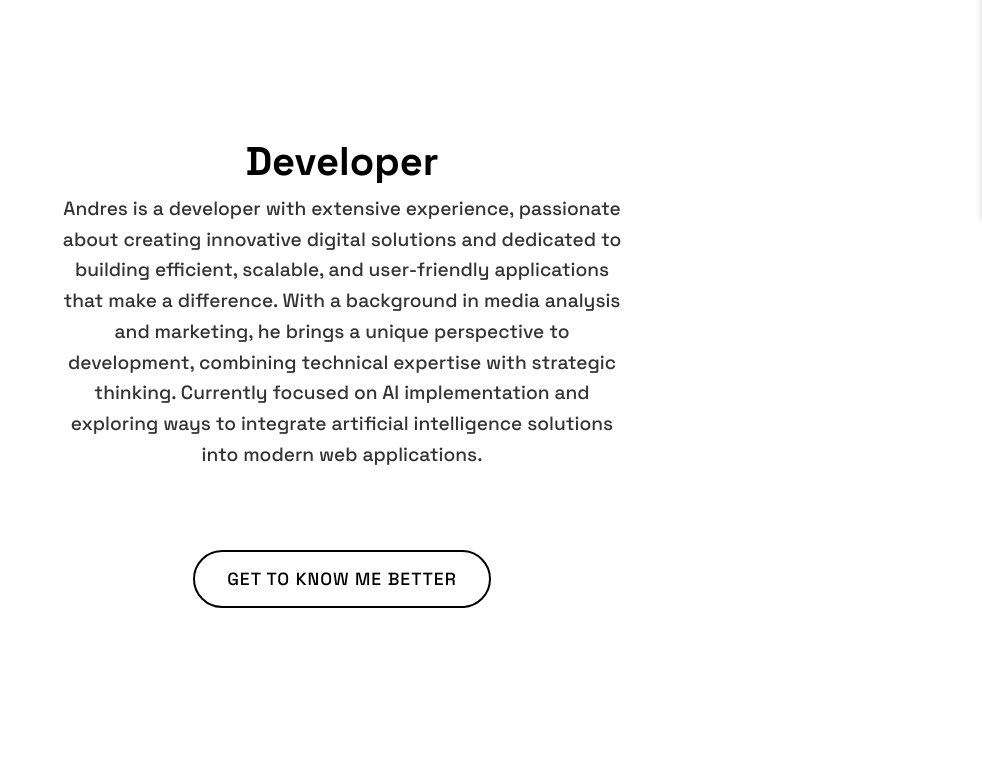
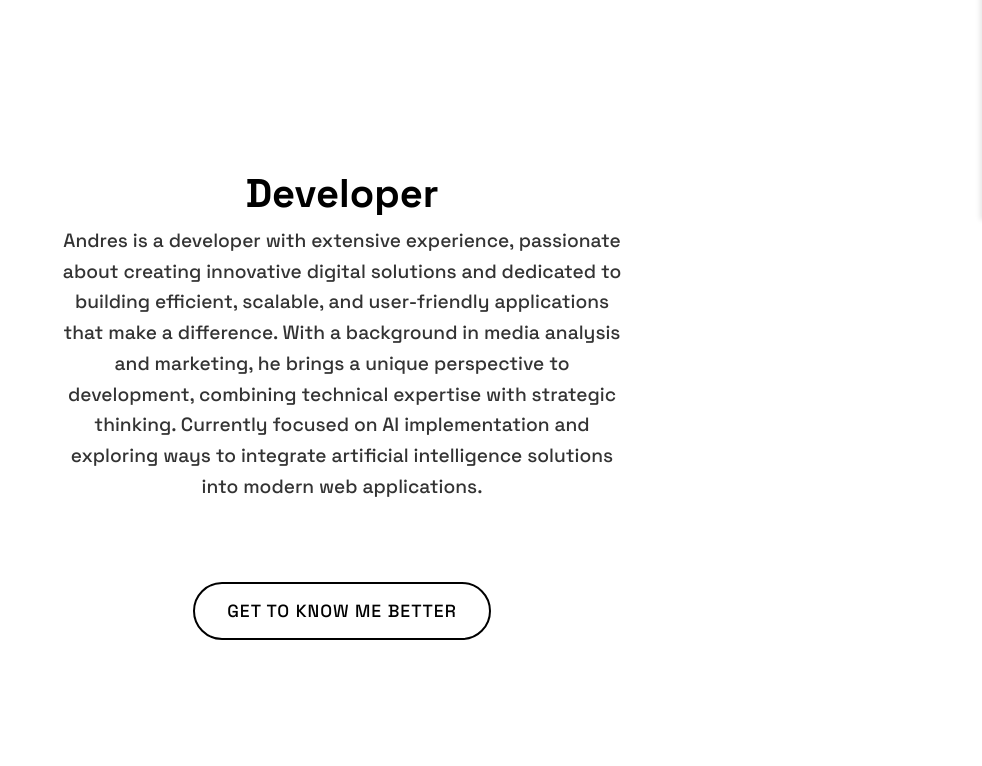
Before and after one commit to andresignaciodeagustini/portfolio, a React (Vite) app: page / in a window 1280 px wide. Shown: the part 580-1346 px from the top of the page, without its empty margins (298-1280 px from the left). Built offline with nearby package versions, Linux system fonts and the light colour scheme.

Commit message:
Ajustes en la descripción

```diff
--- a/src/components/menu-section/menu-section.css
+++ b/src/components/menu-section/menu-section.css
@@ -63,7 +63,7 @@
     z-index: 3;
     padding: 0 1rem;
     margin-bottom: 2rem;
-    margin-top: 6rem;
+    margin-top: 8rem;
 }
 
 .title {
```
